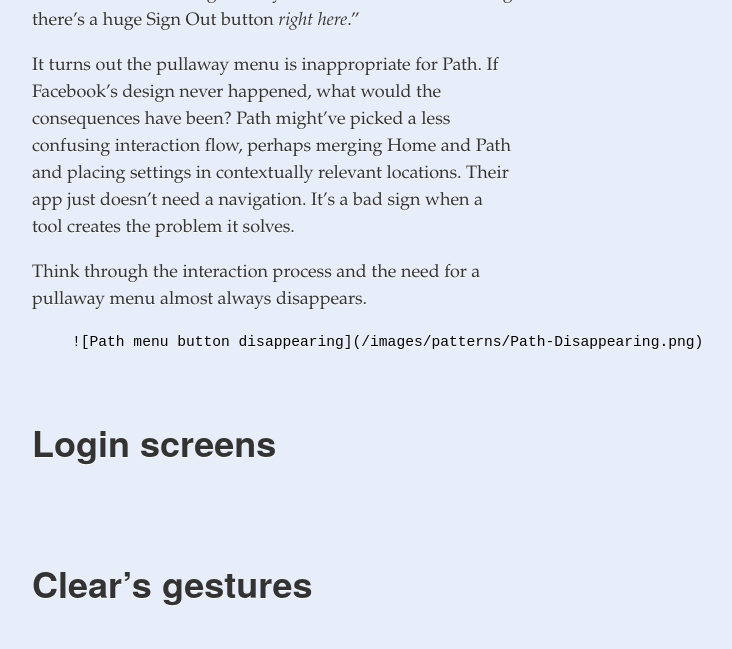
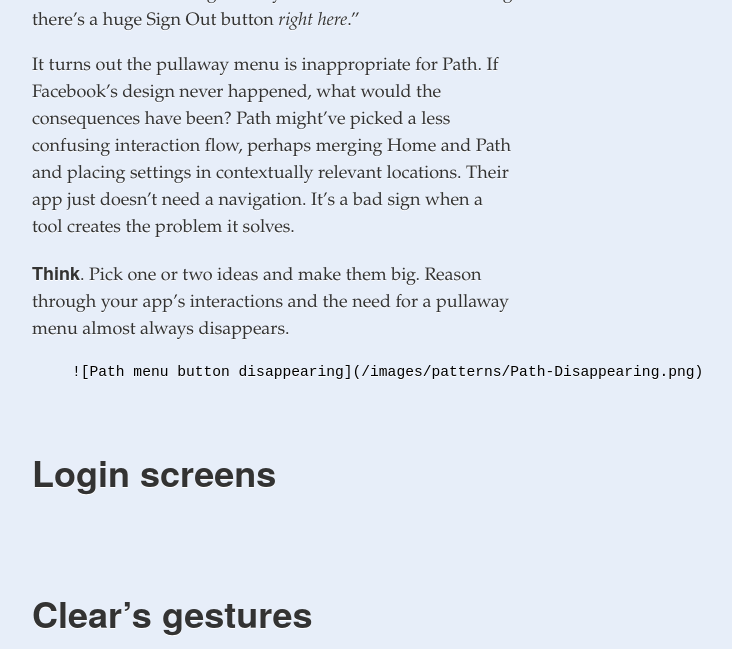
Before and after one commit to peyton/peyton.github.io, a Jekyll site: the page built from _posts/2012-03-01-patterns.md, in a window 1280 px wide and 900 px high, scrolled down 2152 px, cut to the strip 0-649 px from the top of the window. Shown: the whole strip, without its empty margins (365-1097 px from the left). Built offline with Jekyll 4.4.1, drawn with Linux system fonts in a browser that asks for light colours.

Commit message:
More stuff

```diff
--- a/_posts/2012-03-01-patterns.md
+++ b/_posts/2012-03-01-patterns.md
@@ -41,7 +41,7 @@
 
 It turns out the pullaway menu is inappropriate for Path. If Facebook's design never happened, what would the consequences have been? Path might've picked a less confusing interaction flow, perhaps merging Home and Path and placing settings in contextually relevant locations. Their app just doesn't need a navigation. It's a bad sign when a tool creates the problem it solves.
 
-Think through the interaction process and the need for a pullaway menu almost always disappears.
+**Think**. Pick one or two ideas and make them big. Reason through your app's interactions and the need for a pullaway menu almost always disappears.
 
 <figure markdown="1">
     ![Path menu button disappearing](/images/patterns/Path-Disappearing.png)
```
